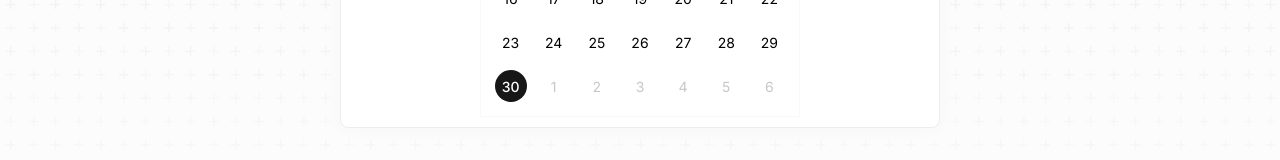
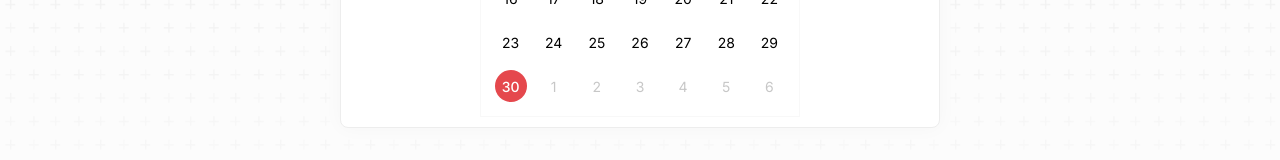
Before and after one commit to nermin-io/itemised, a Next.js app: page /calendar-demo in a window 1280 px wide. Shown: the part 357-517 px from the top of the page. Built offline with nearby package versions, Linux system fonts and the light colour scheme.

Commit message:
calendar: improve styling if today is selected

```diff
--- a/src/components/Calendar.module.scss
+++ b/src/components/Calendar.module.scss
@@ -97,6 +97,16 @@
   font-weight: 500;
 }
 
+.SelectedToday {
+  background-color: $red9;
+  font-weight: 500;
+  color: white;
+
+  &:hover {
+    background-color: $red9;
+  }
+}
+
 .AdjacentMonthDay {
   color: $gray8;
 }
--- a/src/components/Calendar.tsx
+++ b/src/components/Calendar.tsx
@@ -86,7 +86,10 @@ const Calendar: React.FC<Props> = () => {
               onClick={() => setSelectedDay(day)}
               className={classNames(
                 isToday(day) && !isEqual(day, selectedDay) && styles.Today,
-                isEqual(day, selectedDay) && styles.Selected,
+                isEqual(day, selectedDay) && !isToday(day) && styles.Selected,
+                isEqual(day, selectedDay) &&
+                  isToday(day) &&
+                  styles.SelectedToday,
                 !isSameMonth(day, monthStart) && styles.AdjacentMonthDay,
                 styles.CalendarCellButton
               )}
```
